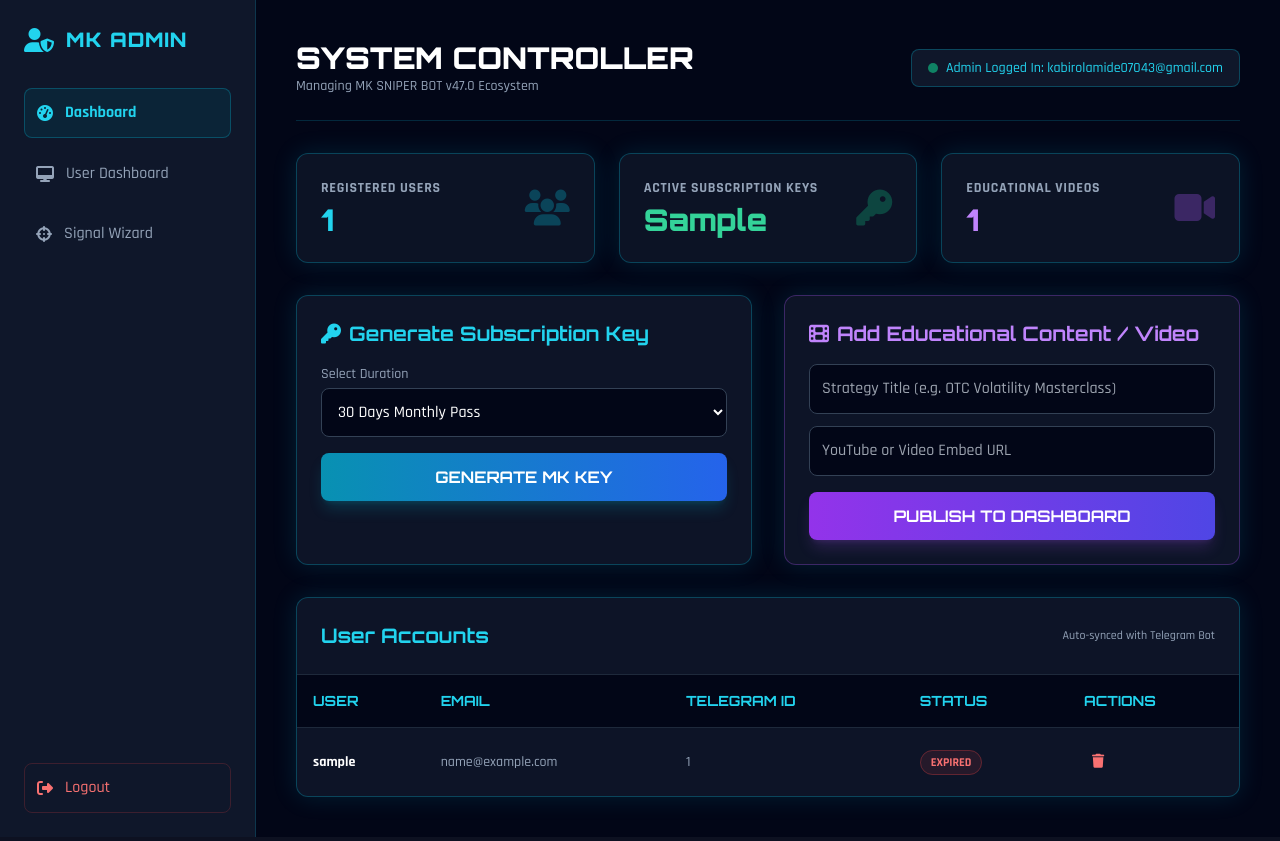
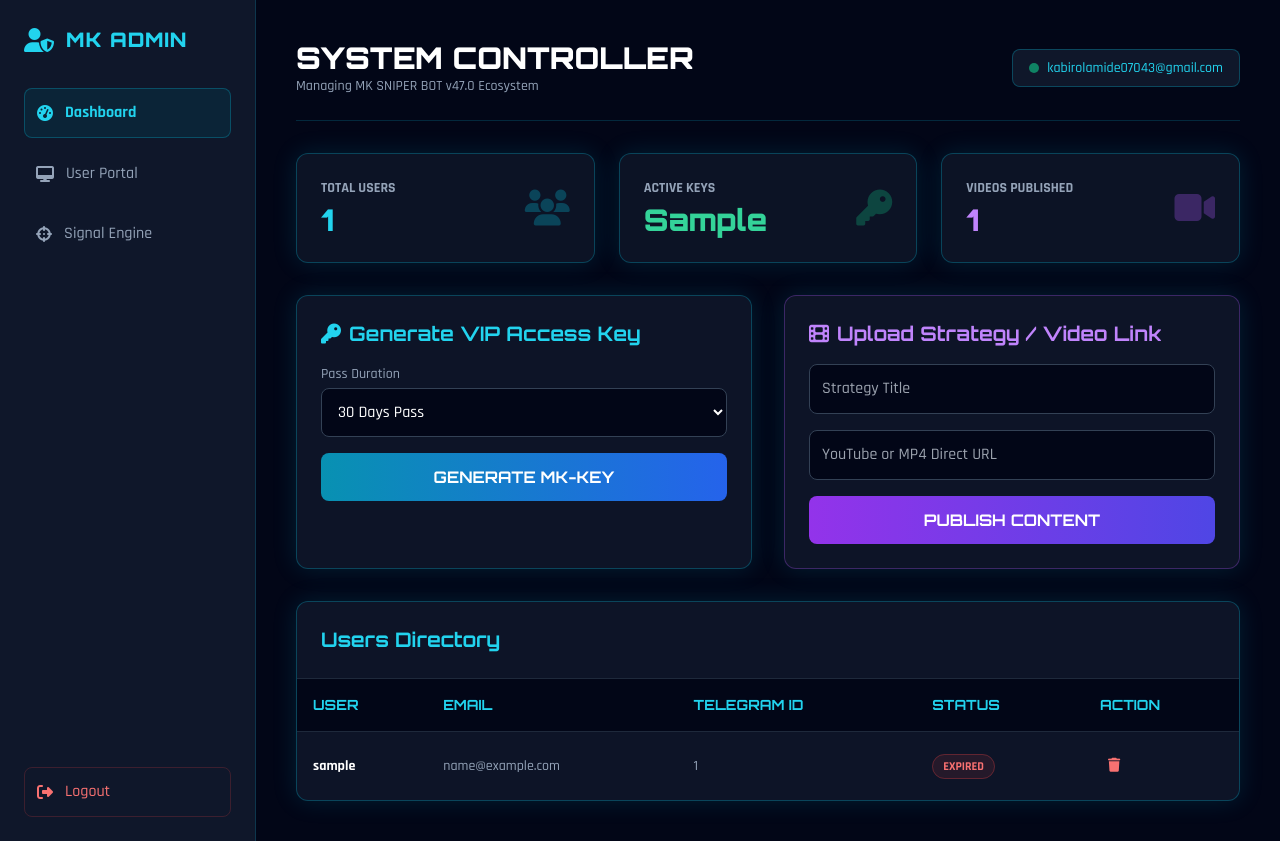
Before and after one commit to Mkyou-lab/appbot2, a Flask app: template templates/admin.html in a window 1280 px wide. Run offline with Flask 3, Linux system fonts and the light colour scheme; the template is opened without the code that fills it: most values are stand-ins (such as "Sample title", 1, 10 or a date in 2020); parts of the project's set-up code (start-up, migrations or seed data) failed here and were passed over; some libraries are stand-ins or nearby versions.

Commit message:
Update admin portal title and content labels

```diff
--- a/templates/admin.html
+++ b/templates/admin.html
@@ -3,7 +3,7 @@
 <head>
     <meta charset="UTF-8">
     <meta name="viewport" content="width=device-width, initial-scale=1.0">
-    <title>MK SNIPER BOT v47.0 - Admin Portal</title>
+    <title>MK SNIPER BOT v47.0 - Admin Control Center</title>
     <script src="https://cdn.tailwindcss.com"></script>
     <link rel="stylesheet" href="https://cdnjs.cloudflare.com/ajax/libs/font-awesome/6.4.0/css/all.min.css">
     <style>
@@ -11,7 +11,6 @@
         body { font-family: 'Rajdhani', sans-serif; background: #030712; color: #f3f4f6; }
         .font-orbitron { font-family: 'Orbitron', sans-serif; }
         .glow-box { box-shadow: 0 0 25px rgba(6, 182, 212, 0.15); border: 1px solid rgba(6, 182, 212, 0.3); }
-        .glow-text { text-shadow: 0 0 10px rgba(6, 182, 212, 0.6); }
     </style>
 </head>
 <body class="min-h-screen bg-slate-950 text-slate-100 flex flex-col md:flex-row">
@@ -30,11 +29,11 @@
                 </a>
                 <a href="/dashboard" class="flex items-center space-x-3 p-3 text-slate-400 hover:text-cyan-400 hover:bg-slate-800 rounded-lg transition">
                     <i class="fas fa-desktop"></i>
-                    <span>User Dashboard</span>
+                    <span>User Portal</span>
                 </a>
                 <a href="/signals" class="flex items-center space-x-3 p-3 text-slate-400 hover:text-cyan-400 hover:bg-slate-800 rounded-lg transition">
                     <i class="fas fa-crosshairs"></i>
-                    <span>Signal Wizard</span>
+                    <span>Signal Engine</span>
                 </a>
             </nav>
         </div>
@@ -46,8 +45,6 @@
 
     <!-- Main Content -->
     <main class="flex-1 p-6 md:p-10 space-y-8 overflow-y-auto">
-
-        <!-- Header -->
         <div class="flex flex-col md:flex-row md:items-center justify-between border-b border-cyan-500/20 pb-6 gap-4">
             <div>
                 <h2 class="text-3xl font-black font-orbitron text-white">SYSTEM CONTROLLER</h2>
@@ -55,84 +52,75 @@
             </div>
             <div class="bg-slate-900 border border-cyan-500/30 px-4 py-2 rounded-lg text-sm text-cyan-400 flex items-center gap-2">
                 <span class="w-2.5 h-2.5 rounded-full bg-emerald-500 animate-pulse"></span>
-                Admin Logged In: kabirolamide07043@gmail.com
+                kabirolamide07043@gmail.com
             </div>
         </div>
 
-        <!-- Quick Stats -->
+        <!-- Metrics Grid -->
         <div class="grid grid-cols-1 sm:grid-cols-3 gap-6">
             <div class="bg-slate-900/80 p-6 rounded-xl glow-box flex items-center justify-between">
                 <div>
-                    <p class="text-slate-400 text-sm font-bold uppercase tracking-wider">Registered Users</p>
-                    <p class="text-3xl font-black font-orbitron text-cyan-400 mt-1">{{ stats.total_users if stats else (users|length if users else 0) }}</p>
+                    <p class="text-slate-400 text-sm font-bold uppercase">Total Users</p>
+                    <p class="text-3xl font-black font-orbitron text-cyan-400 mt-1">{{ stats.total_users }}</p>
                 </div>
                 <i class="fas fa-users text-cyan-500/30 text-4xl"></i>
             </div>
             <div class="bg-slate-900/80 p-6 rounded-xl glow-box flex items-center justify-between">
                 <div>
-                    <p class="text-slate-400 text-sm font-bold uppercase tracking-wider">Active Subscription Keys</p>
-                    <p class="text-3xl font-black font-orbitron text-emerald-400 mt-1">{{ stats.active_keys if stats else (keys|length if keys else 0) }}</p>
+                    <p class="text-slate-400 text-sm font-bold uppercase">Active Keys</p>
+                    <p class="text-3xl font-black font-orbitron text-emerald-400 mt-1">{{ stats.active_keys }}</p>
                 </div>
                 <i class="fas fa-key text-emerald-500/30 text-4xl"></i>
             </div>
             <div class="bg-slate-900/80 p-6 rounded-xl glow-box flex items-center justify-between">
                 <div>
-                    <p class="text-slate-400 text-sm font-bold uppercase tracking-wider">Educational Videos</p>
-                    <p class="text-3xl font-black font-orbitron text-purple-400 mt-1">{{ stats.total_videos if stats else (content|length if content else 0) }}</p>
+                    <p class="text-slate-400 text-sm font-bold uppercase">Videos Published</p>
+                    <p class="text-3xl font-black font-orbitron text-purple-400 mt-1">{{ stats.total_videos }}</p>
                 </div>
                 <i class="fas fa-video text-purple-500/30 text-4xl"></i>
             </div>
         </div>
 
-        <!-- Action Grid: Key Generation & Strategy Media -->
+        <!-- Actions -->
         <div class="grid grid-cols-1 lg:grid-cols-2 gap-8">
-
-            <!-- Generate VIP Access Keys -->
             <div class="bg-slate-900/90 p-6 rounded-xl border border-cyan-500/30 glow-box space-y-4">
                 <h3 class="text-xl font-bold font-orbitron text-cyan-400 flex items-center gap-2">
-                    <i class="fas fa-key"></i> Generate Subscription Key
+                    <i class="fas fa-key"></i> Generate VIP Access Key
                 </h3>
                 <form action="/admin/generate_key" method="POST" class="space-y-4">
                     <div>
-                        <label class="block text-sm text-slate-400 mb-1">Select Duration</label>
+                        <label class="block text-sm text-slate-400 mb-1">Pass Duration</label>
                         <select name="duration" class="w-full bg-slate-950 border border-slate-700 rounded-lg p-3 text-white focus:border-cyan-500 outline-none">
-                            <option value="1">1 Day Test Access</option>
-                            <option value="7">7 Days Weekly Pass</option>
-                            <option value="30" selected>30 Days Monthly Pass</option>
+                            <option value="1">1 Day Pass</option>
+                            <option value="7">7 Days Pass</option>
+                            <option value="30" selected>30 Days Pass</option>
                             <option value="365">1 Year Lifetime Access</option>
                         </select>
                     </div>
-                    <button type="submit" class="w-full bg-gradient-to-r from-cyan-600 to-blue-600 hover:from-cyan-500 hover:to-blue-500 text-white font-bold py-3 rounded-lg font-orbitron transition shadow-lg shadow-cyan-500/20">
-                        GENERATE MK KEY
+                    <button type="submit" class="w-full bg-gradient-to-r from-cyan-600 to-blue-600 text-white font-bold py-3 rounded-lg font-orbitron hover:from-cyan-500 hover:to-blue-500 transition">
+                        GENERATE MK-KEY
                     </button>
                 </form>
             </div>
 
-            <!-- Upload Video Strategy URL -->
             <div class="bg-slate-900/90 p-6 rounded-xl border border-purple-500/30 glow-box space-y-4">
                 <h3 class="text-xl font-bold font-orbitron text-purple-400 flex items-center gap-2">
-                    <i class="fas fa-film"></i> Add Educational Content / Video
+                    <i class="fas fa-film"></i> Upload Strategy / Video Link
                 </h3>
                 <form action="/admin/add_content" method="POST" class="space-y-4">
-                    <div>
-                        <input type="text" name="title" placeholder="Strategy Title (e.g. OTC Volatility Masterclass)" required
-                               class="w-full bg-slate-950 border border-slate-700 rounded-lg p-3 text-white focus:border-purple-500 outline-none mb-3">
-                        <input type="url" name="url" placeholder="YouTube or Video Embed URL" required
-                               class="w-full bg-slate-950 border border-slate-700 rounded-lg p-3 text-white focus:border-purple-500 outline-none">
-                    </div>
-                    <button type="submit" class="w-full bg-gradient-to-r from-purple-600 to-indigo-600 hover:from-purple-500 hover:to-indigo-500 text-white font-bold py-3 rounded-lg font-orbitron transition shadow-lg shadow-purple-500/20">
-                        PUBLISH TO DASHBOARD
+                    <input type="text" name="title" placeholder="Strategy Title" required class="w-full bg-slate-950 border border-slate-700 rounded-lg p-3 text-white outline-none">
+                    <input type="url" name="url" placeholder="YouTube or MP4 Direct URL" required class="w-full bg-slate-950 border border-slate-700 rounded-lg p-3 text-white outline-none">
+                    <button type="submit" class="w-full bg-gradient-to-r from-purple-600 to-indigo-600 text-white font-bold py-3 rounded-lg font-orbitron hover:from-purple-500 hover:to-indigo-500 transition">
+                        PUBLISH CONTENT
                     </button>
                 </form>
             </div>
-
         </div>
 
-        <!-- Users Management Table -->
+        <!-- Registered Users -->
         <div class="bg-slate-900/90 rounded-xl border border-cyan-500/30 glow-box overflow-hidden">
-            <div class="p-6 border-b border-slate-800 flex justify-between items-center">
-                <h3 class="text-xl font-bold font-orbitron text-cyan-400">User Accounts</h3>
-                <span class="text-xs text-slate-400">Auto-synced with Telegram Bot</span>
+            <div class="p-6 border-b border-slate-800">
+                <h3 class="text-xl font-bold font-orbitron text-cyan-400">Users Directory</h3>
             </div>
             <div class="overflow-x-auto">
                 <table class="w-full text-left border-collapse">
@@ -142,44 +130,34 @@
                             <th class="p-4">Email</th>
                             <th class="p-4">Telegram ID</th>
                             <th class="p-4">Status</th>
-                            <th class="p-4">Actions</th>
+                            <th class="p-4">Action</th>
                         </tr>
                     </thead>
                     <tbody class="divide-y divide-slate-800 text-sm">
-                        {% if users %}
                         {% for u in users %}
                         <tr class="hover:bg-slate-800/50 transition">
-                                <td class="p-4 font-bold text-white">{{ u.username or 'N/A' }}</td>
-                                <td class="p-4 text-slate-400">{{ u.email or 'N/A' }}</td>
-                                <td class="p-4 text-slate-400">{{ u.telegram_id or 'Not Linked' }}</td>
+                            <td class="p-4 font-bold text-white">{{ u.username }}</td>
+                            <td class="p-4 text-slate-400">{{ u.email }}</td>
+                            <td class="p-4 text-slate-400">{{ u.telegram_id or 'Unlinked' }}</td>
                             <td class="p-4">
-                                    {% if u.subscribed or u.subscription_active %}
+                                {% if u.subscribed %}
                                 <span class="px-2.5 py-1 bg-emerald-500/10 text-emerald-400 border border-emerald-500/30 rounded-full text-xs font-bold">SUBSCRIBED</span>
                                 {% else %}
                                 <span class="px-2.5 py-1 bg-red-500/10 text-red-400 border border-red-500/30 rounded-full text-xs font-bold">EXPIRED</span>
                                 {% endif %}
                             </td>
                             <td class="p-4">
-                                    <form action="/admin/delete_user" method="POST" onsubmit="return confirm('Delete user {{ u.email }}?');">
+                                <form action="/admin/delete_user" method="POST" onsubmit="return confirm('Delete user?');">
                                     <input type="hidden" name="email" value="{{ u.email }}">
-                                        <button type="submit" class="text-red-400 hover:text-red-300 p-2 hover:bg-red-500/10 rounded transition">
-                                            <i class="fas fa-trash"></i>
-                                        </button>
+                                    <button type="submit" class="text-red-400 hover:text-red-300 p-2"><i class="fas fa-trash"></i></button>
                                 </form>
                             </td>
                         </tr>
                         {% endfor %}
-                        {% else %}
-                            <tr>
-                                <td colspan="5" class="p-6 text-center text-slate-500">No registered users found.</td>
-                            </tr>
-                        {% endif %}
                     </tbody>
                 </table>
             </div>
         </div>
-
     </main>
-
 </body>
 </html>
```
Lines whose indentation alone changed are shown as unchanged.
